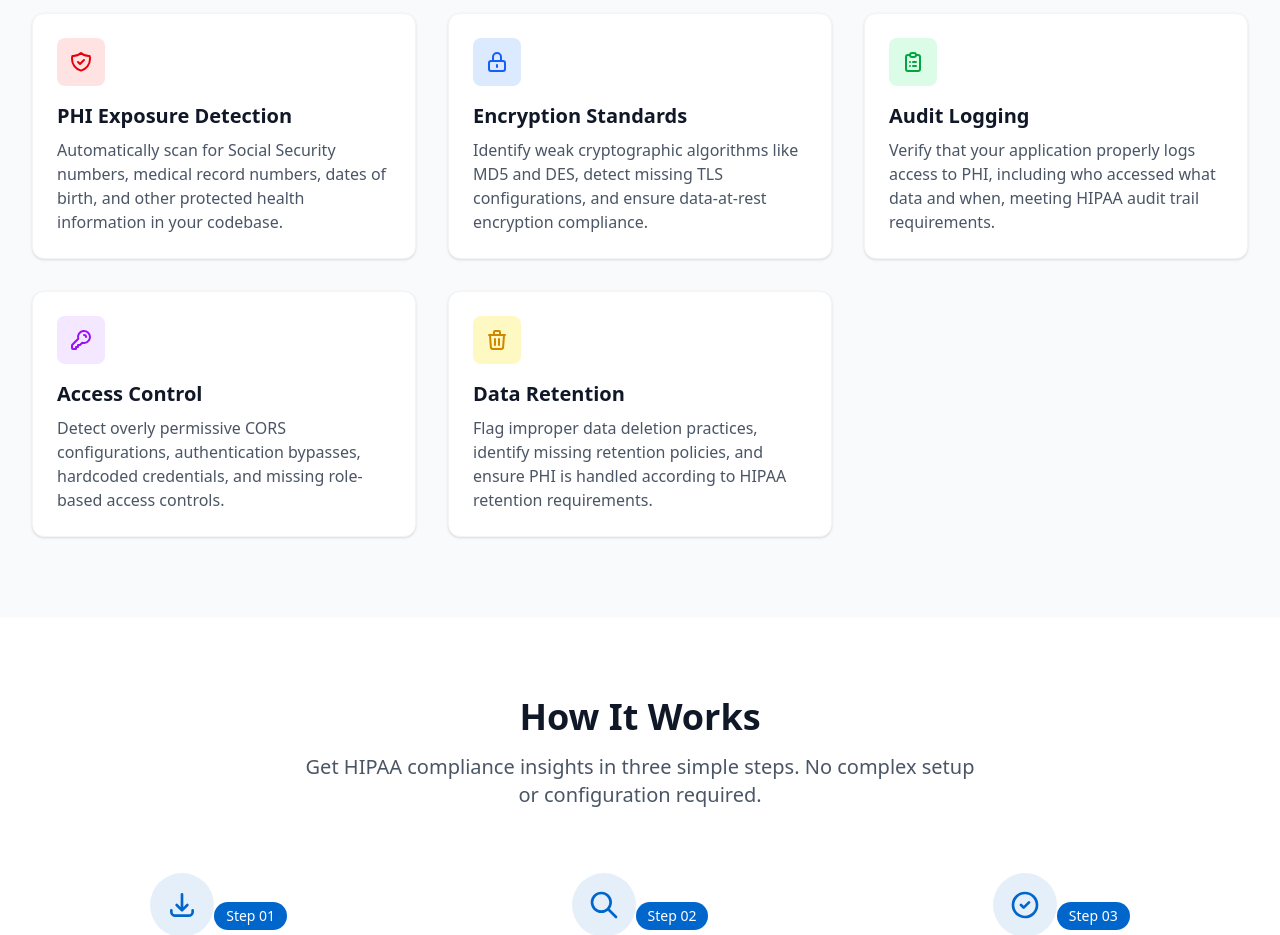
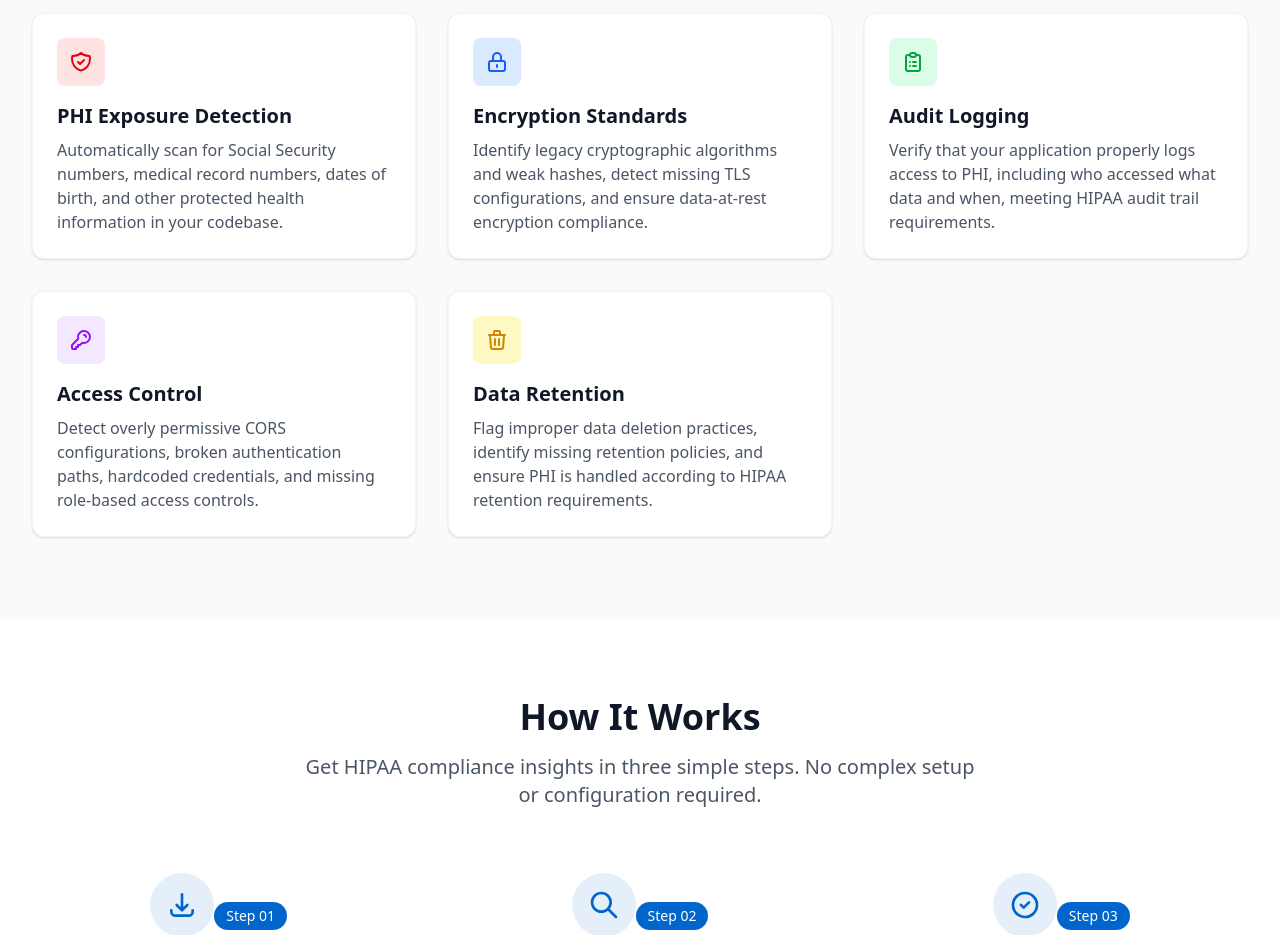
Before and after one commit to Francosimon53/vlayer-website, a Next.js app: page / in a window 1280 px wide. Shown: the part 1340-2275 px from the top of the page. Built offline with nearby package versions, Linux system fonts and the light colour scheme.

Commit message:
copy: avoid scanner signatures in marketing text

```diff
--- a/components/Features.tsx
+++ b/components/Features.tsx
@@ -11,7 +11,7 @@ const features = [
   },
   {
     title: 'Encryption Standards',
-    description: 'Identify weak cryptographic algorithms like MD5 and DES, detect missing TLS configurations, and ensure data-at-rest encryption compliance.',
+    description: 'Identify legacy cryptographic algorithms and weak hashes, detect missing TLS configurations, and ensure data-at-rest encryption compliance.',
     icon: (
       <svg className="w-6 h-6" fill="none" stroke="currentColor" viewBox="0 0 24 24">
         <path strokeLinecap="round" strokeLinejoin="round" strokeWidth={2} d="M12 15v2m-6 4h12a2 2 0 002-2v-6a2 2 0 00-2-2H6a2 2 0 00-2 2v6a2 2 0 002 2zm10-10V7a4 4 0 00-8 0v4h8z" />
@@ -31,7 +31,7 @@ const features = [
   },
   {
     title: 'Access Control',
-    description: 'Detect overly permissive CORS configurations, authentication bypasses, hardcoded credentials, and missing role-based access controls.',
+    description: 'Detect overly permissive CORS configurations, broken authentication paths, hardcoded credentials, and missing role-based access controls.',
     icon: (
       <svg className="w-6 h-6" fill="none" stroke="currentColor" viewBox="0 0 24 24">
         <path strokeLinecap="round" strokeLinejoin="round" strokeWidth={2} d="M15 7a2 2 0 012 2m4 0a6 6 0 01-7.743 5.743L11 17H9v2H7v2H4a1 1 0 01-1-1v-2.586a1 1 0 01.293-.707l5.964-5.964A6 6 0 1121 9z" />
```
